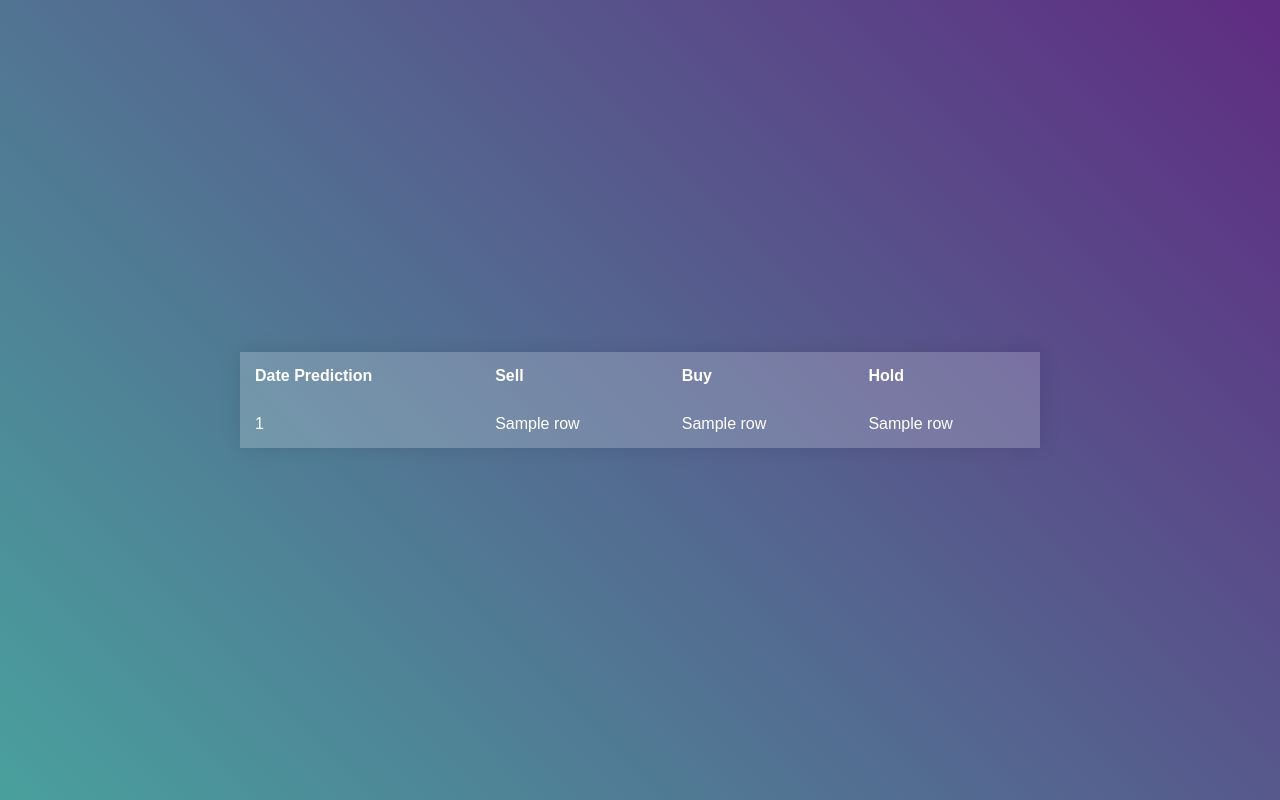
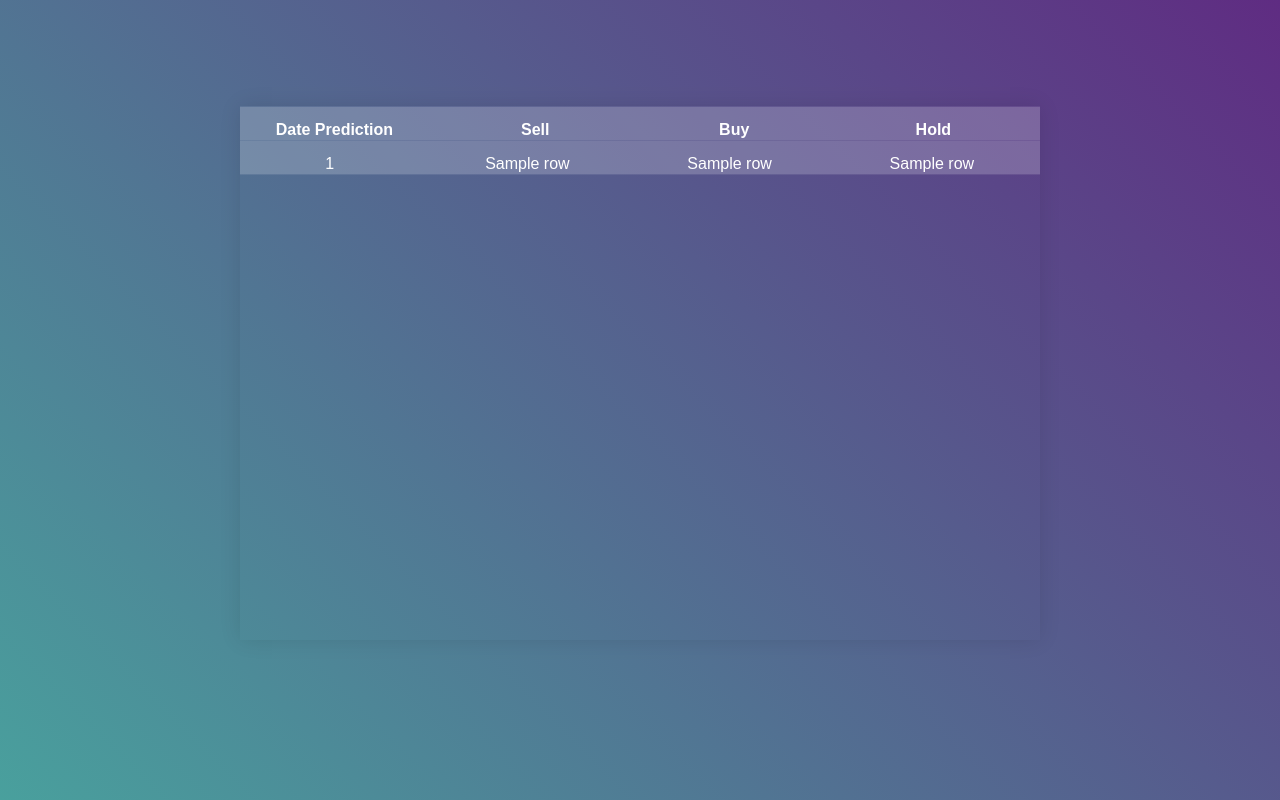
Before and after one commit to RGuseynov/Trading_WebApp, a Flask app: template templates/index.html in a window 1280 px wide. Run offline with Flask 2, Linux system fonts and the light colour scheme; the template is opened without the code that fills it: most values are stand-ins (such as "Sample title", 1, 10 or a date in 2020).

Commit message:
round des proba et changement layout css

```diff
--- a/app.py
+++ b/app.py
@@ -13,24 +13,26 @@ app = Flask(__name__)
 def home():
 
     credential = DefaultAzureCredential()
-
     secret_client = SecretClient(vault_url="https://tradingkeyvault.vault.azure.net/", credential=credential)
     secret = secret_client.get_secret("sqlserver-trading")
-
 
     cnxn = pyodbc.connect("Driver={ODBC Driver 17 for SQL Server};Server=tcp:sqlserver-trading.database.windows.net,1433;Database=financial;Uid=MasterTrader;Pwd="+secret.value+";Encrypt=yes;TrustServerCertificate=no;Connection Timeout=30;")
     cursor = cnxn.cursor()
 
-    cursor.execute("SELECT TOP(50) * FROM XGBoost_BSH_1H ORDER BY DatePrediction DESC")
+    cursor.execute("SELECT TOP(200) * FROM XGBoost_BSH_1H ORDER BY DatePrediction DESC")
     # row = cursor.fetchone()
     rows = cursor.fetchall()
     rows.reverse()
 
     new_rows =[]
     for row in rows:
-        row_list = [elem for elem in row]
+        # row_list = [elem for elem in row]
+        # row_list.append(max(row_list[1:]))
+
+        row_list = [row[0]]
+        row_list_rounded = list(map(lambda x: round(x, ndigits=4), row[1:]))
+        row_list.extend(row_list_rounded)
         row_list.append(max(row_list[1:]))
-        print(row_list)
         new_rows.append(row_list)
 
     return render_template('index.html', data=new_rows)
--- a/static/style.css
+++ b/static/style.css
@@ -12,9 +12,9 @@ body {
 
 .container {
 	position: absolute;
-	top: 50%;
+	top: 40%;
 	left: 50%;
-	transform: translate(-50%, -50%);
+	transform: translate(-50%, -40%);
 }
 
 table {
@@ -22,17 +22,28 @@ table {
 	border-collapse: collapse;
 	overflow: auto;
 	box-shadow: 0 0 20px rgba(0,0,0,0.1);
+	display: block;
+	overflow-x: auto;
+    white-space: nowrap;
 }
+
+table thead { display:block; width: 100%;}
+table tbody { height:500px; overflow-y:scroll; display:block; }
 
 th,
 td {
-	padding: 15px;
+	/* padding: 25px; */
+	padding-right: 15px;
+	padding-top : 15px;
 	background-color: rgba(255,255,255,0.2);
 	color: #fff;
+	text-align: center;
+	width: 200;
 }
 
 th {
-	text-align: left;
+	text-align: center;
+	width: 190;
 }
 
 
```
